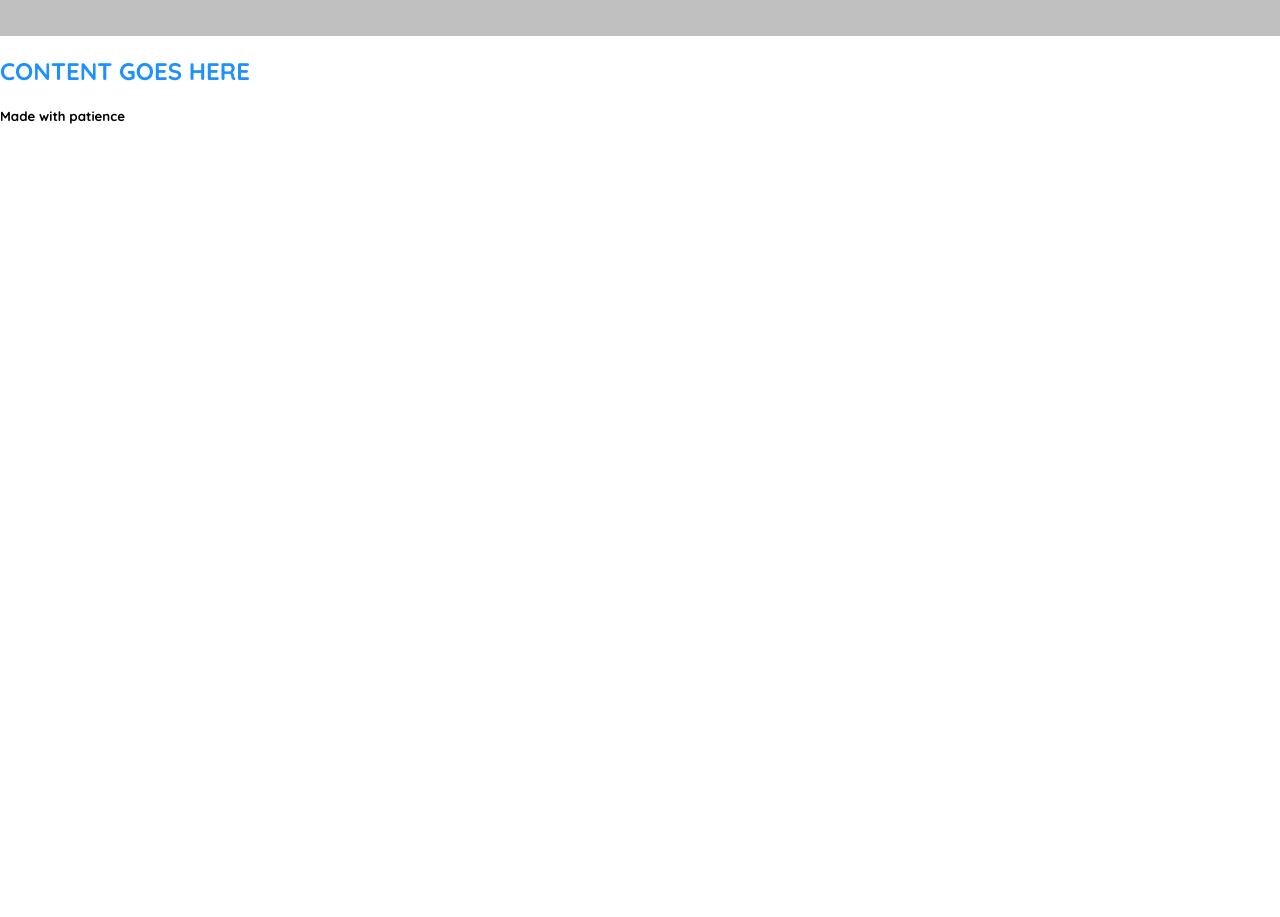
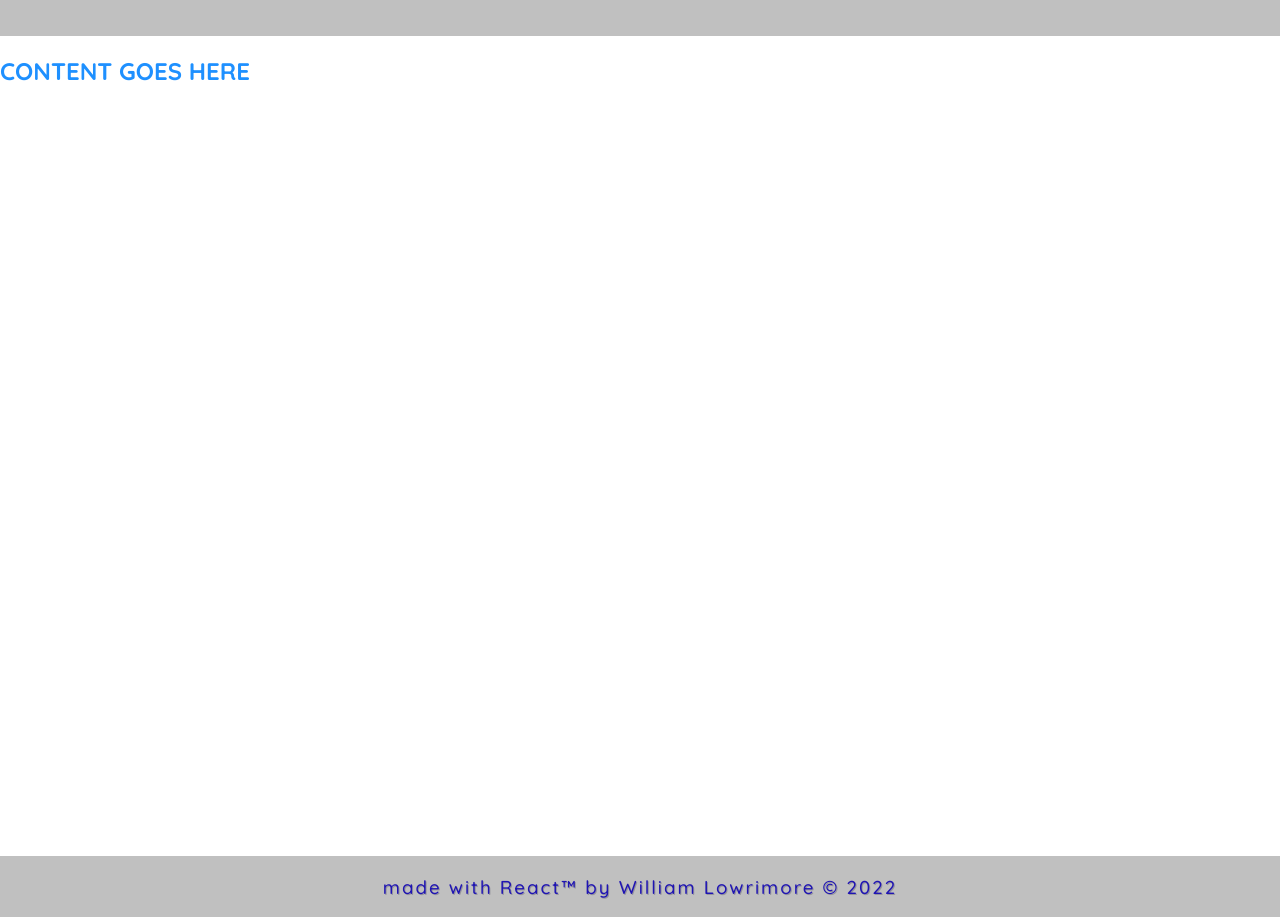
Before and after one commit to wlowrimore/smart-ma-0622-pro, a React (Create React App) app: page / in a window 1280 px wide. Shown: the part 105-1022 px from the top of the page. Before the commit the page ends 800 px from the top, so only its background shows below. Built offline with nearby package versions, Linux system fonts and the light colour scheme.

Commit message:
adds footer layout

```diff
--- a/src/components/Footer.js
+++ b/src/components/Footer.js
@@ -2,9 +2,9 @@ import React from "react";
 
 export default function () {
   return (
-    <footer className="footer">
-      <div className="line-position">
-        <h5 className="navbar-text">Made with patience</h5>
+    <footer>
+      <div>
+        <h3>made with React&trade; by William Lowrimore &copy; 2022</h3>
       </div>
     </footer>
   );
--- a/src/index.css
+++ b/src/index.css
@@ -10,6 +10,7 @@
 }
 
 body {
+  height: 100vh;
   margin: 0;
   padding: 0;
   font-family: 'Quicksand', sans-serif;
@@ -61,6 +62,35 @@ body {
 
 /* _____________________________HOME_____________________________ */
 
+#home {
+  height: 100vh;;
+}
 #home h1 {
   color: dodgerblue;
 }
+
+/* ____________________________FOOTER____________________________ */
+
+footer {
+  display: flex;
+  justify-content: center;
+  bottom: 0;
+  width: 100vw;
+  background: silver;
+}
+
+footer h3 {
+  font-weight: 500;
+  letter-spacing: 2px;
+  color: var(--primary-blue);
+  text-shadow: var(--small-shadow);
+}
+
+.svg {
+  position: relative;
+  top: 9px;
+  width: 28px;
+  margin: 2px;
+  border-radius: 10px;
+  padding: 1px;
+}
```
Also changed, not shown: src/images/react.svg (added).
